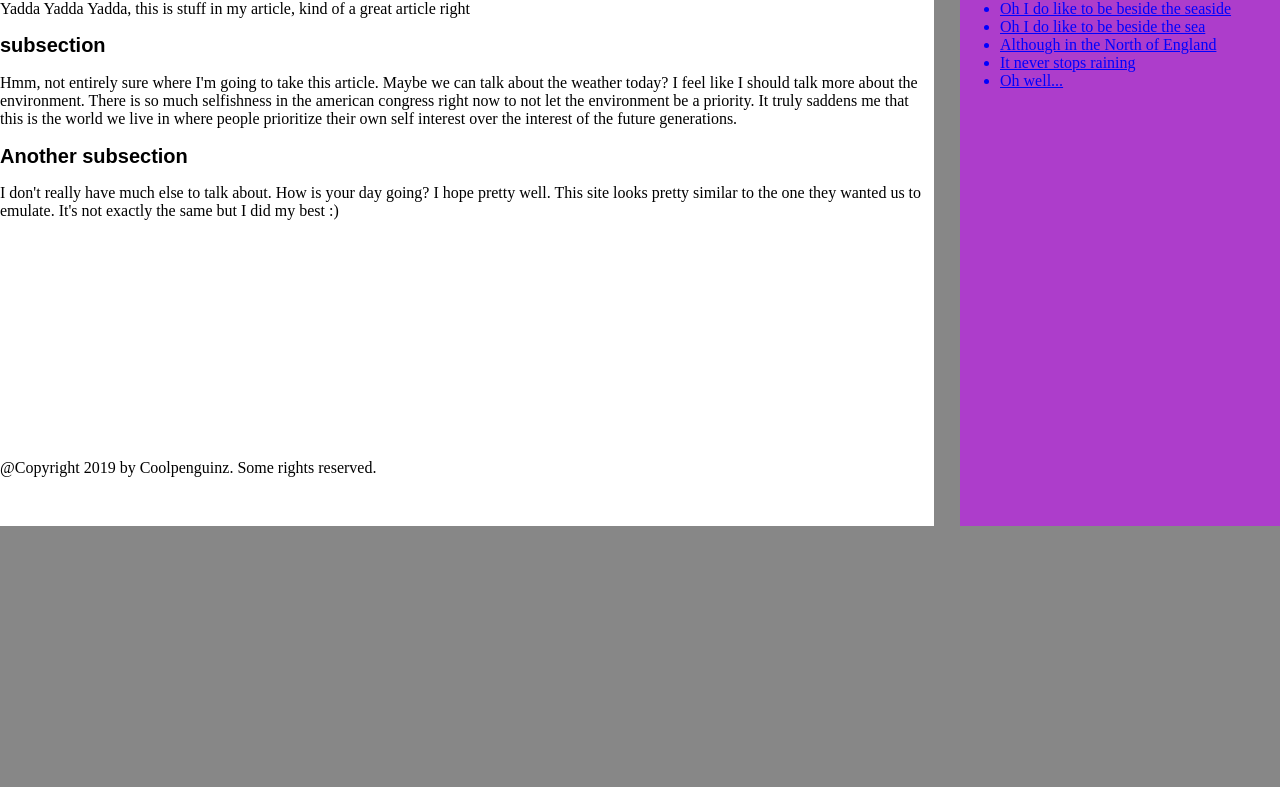
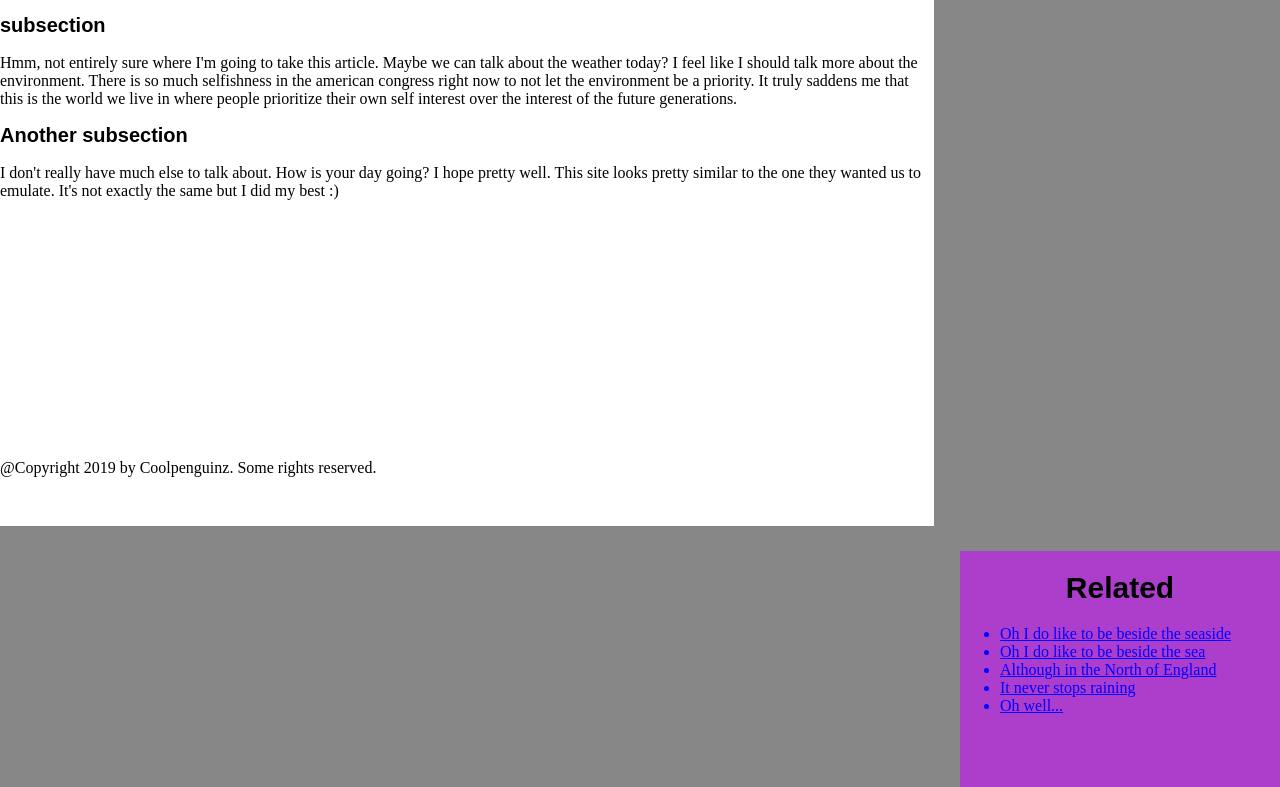
Before and after one commit to Coolpenguinz/comp20hw3a, a plain HTML site: page index.html in a window 1280 px wide. Shown: the part 323-1110 px from the top of the page. Before the commit the page ends 874 px from the top, so only its background shows below. Drawn offline with Linux system fonts and the light colour scheme.

Commit message:
Update index.html

```diff
--- a/index.html
+++ b/index.html
@@ -20,6 +20,7 @@
 		  width: 73%;
 		  height: 75%;
 		  margin-right: 2%;
+		  margin-bottom: 10%
 		  float: left;
 		}
 		.white{
@@ -32,7 +33,7 @@
 		  height: 75%;
 		  background-color: #AD3DCB	;
 		  float: right;
-		  margin-bottom: 2%;
+		  margin-bottom: 10%;
 		}
 		.copyright{
 			position: absolute;
```
